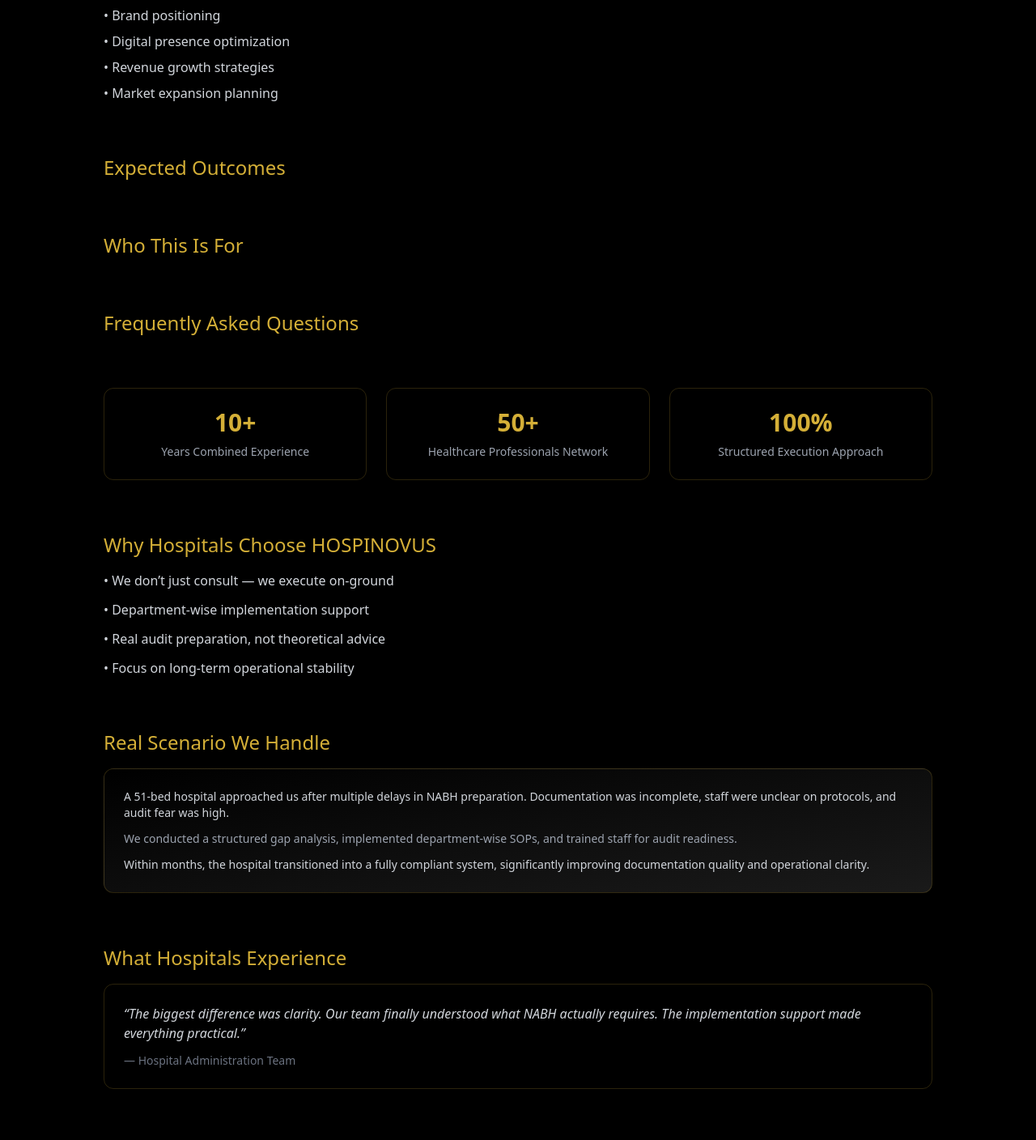
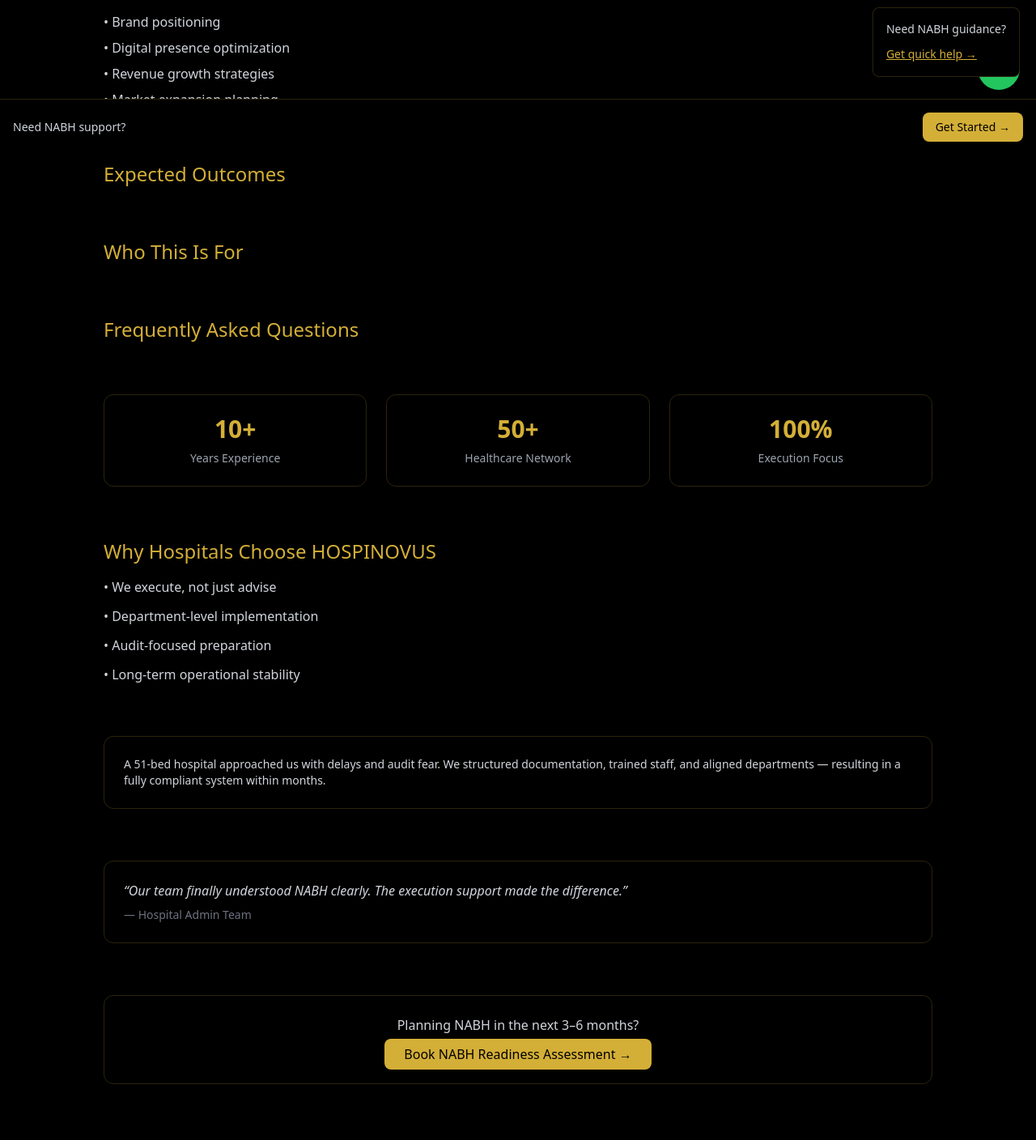
Before and after one commit to hospinovus-lgtm/hospinovus.com, a React (Vite) app: page /services/growth in a window 1280 px wide. Shown: the part 609-2017 px from the top of the page at 81% size. Built offline with nearby package versions, Linux system fonts and the light colour scheme.

Commit message:
opyimised nabh page

```diff
--- a/src/pages/ServiceDetail.tsx
+++ b/src/pages/ServiceDetail.tsx
@@ -1,10 +1,27 @@
 import { useParams, Link } from "react-router-dom"
 import { servicesData } from "../data/servicesData"
+import { useState, useEffect } from "react"
 
 export default function ServiceDetail() {
   const { slug } = useParams()
 
   const service = servicesData.find((s) => s.slug === slug)
+
+  const [showPopup, setShowPopup] = useState(false)
+
+  useEffect(() => {
+    let lastScroll = window.scrollY
+
+    const handleScroll = () => {
+      if (window.scrollY < lastScroll) {
+        setShowPopup(true)
+      }
+      lastScroll = window.scrollY
+    }
+
+    window.addEventListener("scroll", handleScroll)
+    return () => window.removeEventListener("scroll", handleScroll)
+  }, [])
 
   if (!service) {
     return (
@@ -15,19 +32,16 @@
   }
 
   return (
-    <div className="bg-black text-white pt-28 pb-20 px-4 md:px-6">
+    <div className="bg-black text-white pt-28 pb-32 px-4 md:px-6">
       <div className="max-w-5xl mx-auto space-y-16">
 
         {/* HERO */}
         <div className="space-y-6">
-
-  {/* SMALL TAG (POSITIONING) */}
           <p className="text-sm text-gold uppercase tracking-wide">
             NABH Accreditation Consulting — Kerala
           </p>
 
-  {/* HEADLINE */}
-  <h1 className="text-4xl md:text-5xl font-bold text-white leading-tight">
+          <h1 className="text-4xl md:text-5xl font-bold leading-tight">
             Struggling with NABH Compliance?
             <br />
             <span className="text-gold">
@@ -35,34 +49,27 @@
             </span>
           </h1>
 
-  {/* SUBTEXT */}
           <p className="text-gray-400 max-w-2xl">
             From incomplete documentation to audit anxiety, we step in and build a
             structured, department-wise system that prepares your hospital for NABH
             certification with clarity and control.
           </p>
 
-  {/* QUICK TRUST SIGNALS */}
           <div className="flex flex-wrap gap-4 text-sm text-gray-300">
             <span>✔ Structured implementation</span>
             <span>✔ Department-level execution</span>
             <span>✔ Audit-focused approach</span>
           </div>
 
-  {/* CTA */}
-  <div className="pt-4">
           <Link
             to={`/contact?service=${service.slug}`}
-      className="bg-gold text-black px-8 py-3 rounded-lg font-medium"
+            className="bg-gold text-black px-8 py-3 rounded-lg font-medium inline-block"
           >
             Book NABH Readiness Assessment →
           </Link>
         </div>
 
-</div>
-
         {/* PROCESS */}
-        {service.process && (
         <div>
           <h2 className="text-2xl text-gold mb-4">Our Approach</h2>
           <ul className="space-y-2 text-gray-300">
@@ -71,10 +78,8 @@
             ))}
           </ul>
         </div>
-        )}
 
         {/* OUTCOMES */}
-        {service.outcomes && (
         <div>
           <h2 className="text-2xl text-gold mb-4">Expected Outcomes</h2>
           <ul className="space-y-2 text-gray-300">
@@ -83,10 +88,8 @@
             ))}
           </ul>
         </div>
-        )}
 
         {/* IDEAL CLIENT */}
-        {service.idealFor && (
         <div>
           <h2 className="text-2xl text-gold mb-4">Who This Is For</h2>
           <ul className="space-y-2 text-gray-300">
@@ -95,10 +98,8 @@
             ))}
           </ul>
         </div>
-        )}
 
         {/* FAQ */}
-        {service.faqs && (
         <div>
           <h2 className="text-2xl text-gold mb-6">Frequently Asked Questions</h2>
           <div className="space-y-4">
@@ -110,132 +111,104 @@
             ))}
           </div>
         </div>
-        )}
-{/* AUTHORITY STRIP */}
+
+        {/* AUTHORITY */}
         <div className="grid md:grid-cols-3 gap-6 text-center">
           <div className="border border-gold/20 p-6 rounded-xl">
             <p className="text-3xl font-bold text-gold">10+</p>
-    <p className="text-gray-400 text-sm mt-2">
-      Years Combined Experience
-    </p>
+            <p className="text-gray-400 text-sm mt-2">Years Experience</p>
           </div>
-
           <div className="border border-gold/20 p-6 rounded-xl">
             <p className="text-3xl font-bold text-gold">50+</p>
-    <p className="text-gray-400 text-sm mt-2">
-      Healthcare Professionals Network
-    </p>
+            <p className="text-gray-400 text-sm mt-2">Healthcare Network</p>
           </div>
-
           <div className="border border-gold/20 p-6 rounded-xl">
             <p className="text-3xl font-bold text-gold">100%</p>
-    <p className="text-gray-400 text-sm mt-2">
-      Structured Execution Approach
-    </p>
+            <p className="text-gray-400 text-sm mt-2">Execution Focus</p>
           </div>
         </div>
-
 
         {/* WHY CHOOSE US */}
         <div>
           <h2 className="text-2xl text-gold mb-4">
             Why Hospitals Choose HOSPINOVUS
           </h2>
-
           <ul className="space-y-3 text-gray-300">
-    <li>• We don’t just consult — we execute on-ground</li>
-    <li>• Department-wise implementation support</li>
-    <li>• Real audit preparation, not theoretical advice</li>
-    <li>• Focus on long-term operational stability</li>
+            <li>• We execute, not just advise</li>
+            <li>• Department-level implementation</li>
+            <li>• Audit-focused preparation</li>
+            <li>• Long-term operational stability</li>
           </ul>
         </div>
-{/* CASE-STYLE STORY */}
-<div>
-  <h2 className="text-2xl text-gold mb-4">
-    Real Scenario We Handle
-  </h2>
 
-  <div className="border border-gold/20 p-6 rounded-xl bg-gradient-to-br from-black to-[#1a1a1a] space-y-3">
+        {/* CASE */}
+        <div className="border border-gold/20 p-6 rounded-xl">
           <p className="text-gray-300 text-sm">
-      A 51-bed hospital approached us after multiple delays in NABH preparation.
-      Documentation was incomplete, staff were unclear on protocols, and audit fear was high.
-    </p>
-
-    <p className="text-gray-400 text-sm">
-      We conducted a structured gap analysis, implemented department-wise SOPs,
-      and trained staff for audit readiness.
-    </p>
-
-    <p className="text-gray-300 text-sm">
-      Within months, the hospital transitioned into a fully compliant system,
-      significantly improving documentation quality and operational clarity.
-    </p>
-  </div>
-</div>
-
-
-{/* TESTIMONIAL */}
-<div>
-  <h2 className="text-2xl text-gold mb-4">
-    What Hospitals Experience
-  </h2>
-
-  <div className="border border-gold/20 p-6 rounded-xl">
-    <p className="text-gray-300 italic">
-      “The biggest difference was clarity. Our team finally understood what NABH actually requires.
-      The implementation support made everything practical.”
-    </p>
-
-    <p className="text-gray-500 text-sm mt-3">
-      — Hospital Administration Team
-    </p>
-  </div>
-</div>
-
-
-{/* RISK REVERSAL */}
-<div className="border border-gold/20 p-6 rounded-xl text-center">
-  <h3 className="text-xl text-gold mb-3">
-    Start Without Commitment
-  </h3>
-
-  <p className="text-gray-400 text-sm mb-4">
-    Begin with a gap analysis and clear action plan before committing to full implementation.
-  </p>
-
-  <p className="text-gray-300 text-sm">
-    You’ll know exactly where your hospital stands — no guesswork.
+            A 51-bed hospital approached us with delays and audit fear. We structured
+            documentation, trained staff, and aligned departments — resulting in a
+            fully compliant system within months.
           </p>
         </div>
 
-{/* URGENCY BLOCK */}
-<div className="border border-gold/20 p-6 rounded-xl text-center bg-gradient-to-br from-black to-[#1a1a1a]">
-  <p className="text-lg text-gray-300 mb-4">
-    Planning NABH accreditation in the next 3–6 months?
+        {/* TESTIMONIAL */}
+        <div className="border border-gold/20 p-6 rounded-xl">
+          <p className="text-gray-300 italic">
+            “Our team finally understood NABH clearly. The execution support made the difference.”
           </p>
+          <p className="text-gray-500 text-sm mt-2">
+            — Hospital Admin Team
+          </p>
+        </div>
 
-  <p className="text-gray-400 mb-6 text-sm">
-    Start with a structured gap analysis and avoid costly delays during audits.
+        {/* URGENCY */}
+        <div className="border border-gold/20 p-6 rounded-xl text-center">
+          <p className="text-gray-300 mb-3">
+            Planning NABH in the next 3–6 months?
           </p>
-
           <Link
             to={`/contact?service=${service.slug}`}
-    className="bg-gold text-black px-8 py-3 rounded-lg font-medium"
+            className="bg-gold text-black px-6 py-2 rounded-lg"
           >
             Book NABH Readiness Assessment →
           </Link>
         </div>
-        {/* CTA */}
-        <div className="text-center">
+
+      </div>
+
+      {/* STICKY CTA */}
+      <div className="fixed bottom-0 left-0 w-full bg-black border-t border-gold/20 p-4 flex justify-between items-center z-50">
+        <p className="text-sm text-gray-300">Need NABH support?</p>
         <Link
           to={`/contact?service=${service.slug}`}
-            className="bg-gold text-black px-8 py-3 rounded-lg font-medium"
+          className="bg-gold text-black px-4 py-2 rounded-lg text-sm"
         >
-            Book NABH Consultation →
+          Get Started →
         </Link>
       </div>
 
+      {/* WHATSAPP */}
+      <a
+        href="https://wa.me/918330016037"
+        target="_blank"
+        className="fixed bottom-20 right-5 bg-green-500 text-white p-4 rounded-full z-50"
+      >
+        💬
+      </a>
+
+      {/* EXIT POPUP */}
+      {showPopup && (
+        <div className="fixed bottom-24 right-5 bg-black border border-gold/20 p-4 rounded-lg z-50">
+          <p className="text-sm text-gray-300 mb-2">
+            Need NABH guidance?
+          </p>
+          <Link
+            to={`/contact?service=${service.slug}`}
+            className="text-gold text-sm underline"
+          >
+            Get quick help →
+          </Link>
         </div>
+      )}
     </div>
   )
 }
```
Lines whose indentation alone changed are shown as unchanged.
